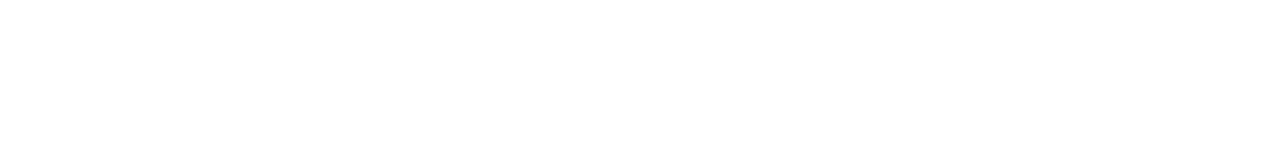
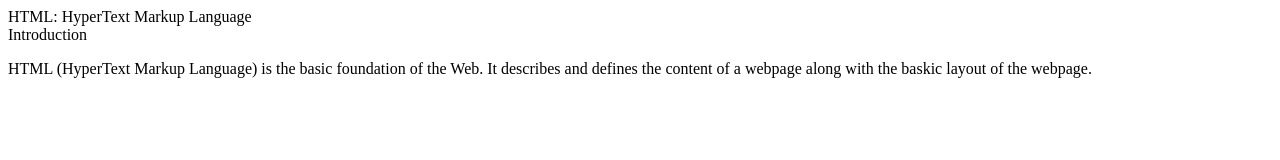
Before and after one commit to Dragon8029/TechDoc, a plain HTML site: page index.html in a window 1280 px wide. Drawn offline with Linux system fonts and the light colour scheme.

Commit message:
added some basic content

```diff
--- a/index.html
+++ b/index.html
@@ -4,7 +4,17 @@
   <title>HTML</title>
 </head>
 <body>
+  <nav id="navbar">
+    <header>HTML: HyperText Markup Language</header>
+  </nav>
   <main id="main-doc">
+    <section class="main-section">
+      <header>Introduction</header>
+      <p>HTML (HyperText Markup Language) is the basic foundation of the Web. It describes and defines the content of a webpage along with the baskic layout of the webpage.</p>
+    </section>
+    <section class="main-section">
+      <header></header>
+    </section>
     <section class="main-section">
       <header></header>
     </section>
```
Lines whose indentation alone changed are shown as unchanged.
